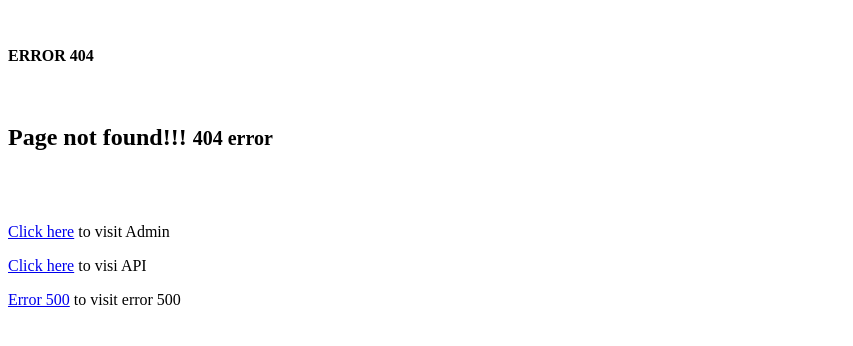
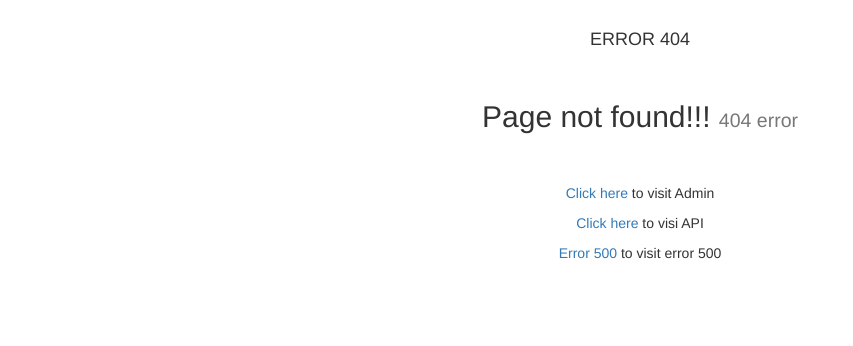
Before and after one commit to lemiserani/employee, a Django app: template luizalabs/templates/404.html in a window 1280 px wide. Shown: the top 346 px of the page, without its empty margins (0-853 px from the left). Run offline with Django 3.2, Linux system fonts and the light colour scheme; the template is opened without the code that fills it, so the values that code supplies are empty; some libraries are stand-ins or nearby versions.

Commit message:
Bootstrap

```diff
--- a/luizalabs/templates/404.html
+++ b/luizalabs/templates/404.html
@@ -1,3 +1,5 @@
+<link rel="stylesheet" href="//maxcdn.bootstrapcdn.com/bootstrap/3.2.0/css/bootstrap.min.css">
+<link rel="stylesheet" href="//maxcdn.bootstrapcdn.com/bootstrap/3.2.0/css/bootstrap-theme.min.css">
 <div class="container">
 
   <div class="row">
--- a/luizalabs/templates/500.html
+++ b/luizalabs/templates/500.html
@@ -1,3 +1,5 @@
+<link rel="stylesheet" href="//maxcdn.bootstrapcdn.com/bootstrap/3.2.0/css/bootstrap.min.css">
+<link rel="stylesheet" href="//maxcdn.bootstrapcdn.com/bootstrap/3.2.0/css/bootstrap-theme.min.css">
 <div class="container">
 
   <div class="row">
```
